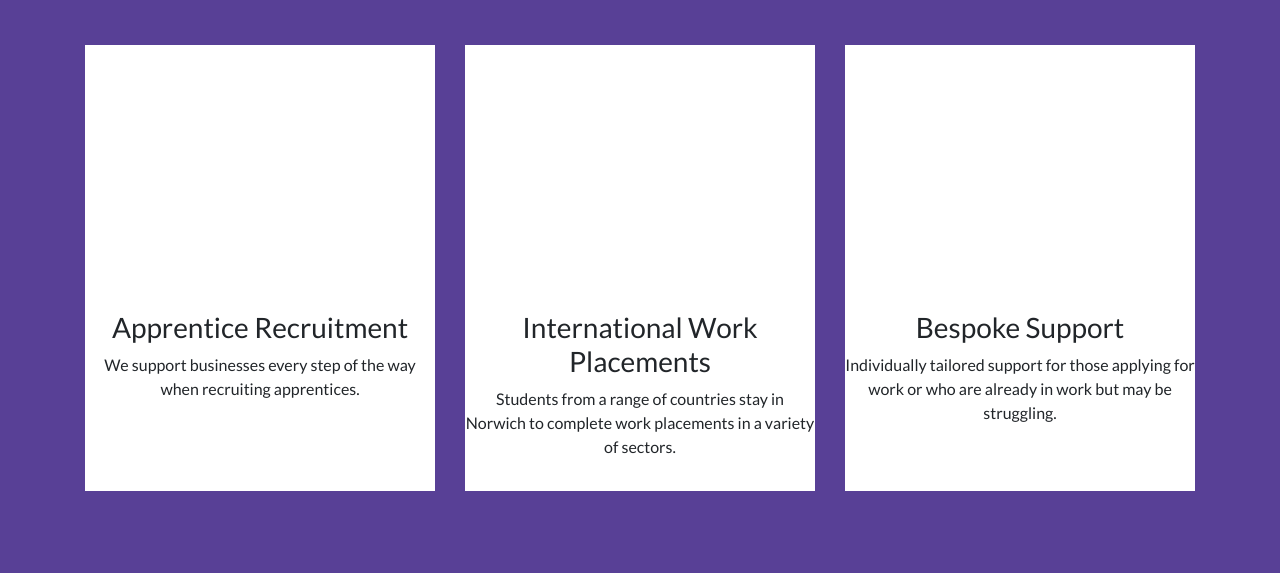
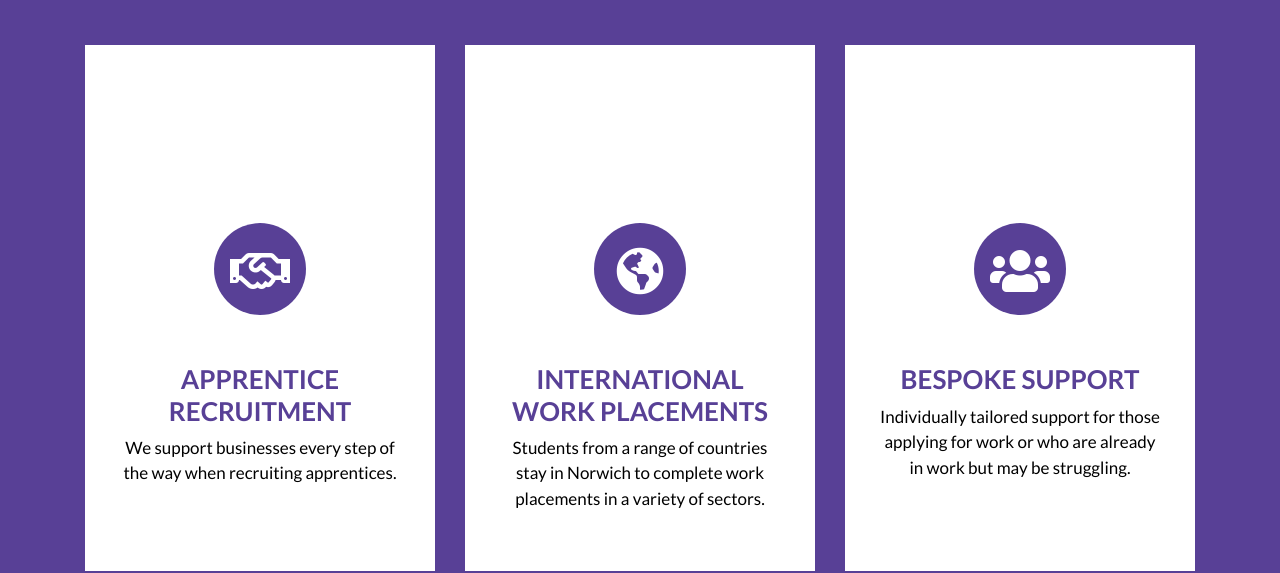
Before and after one commit to MeeranB/Inspire-Norfolk, a website: page index.html in a window 1280 px wide. Shown: the part 248-821 px from the top of the page. Drawn offline with Linux system fonts and the light colour scheme.

Commit message:
Add service-card icons

```diff
--- a/index.html
+++ b/index.html
@@ -56,6 +56,9 @@
                         <div class="service-card service-card__recruitment">
                             <div class="service-card-image"></div>
                             <div class="service-card-content">
+                                <span class="icon-container">
+                                    <i class="far fa-handshake fa-3x"></i>
+                                </span>
                                 <h3>Apprentice Recruitment</h3>
                                 <p>
                                     We support businesses every step of the way when recruiting apprentices.
@@ -67,6 +70,9 @@
                         <div class="service-card service-card__international">
                             <div class="service-card-image"></div>
                             <div class="service-card-content">
+                                <span class="icon-container">
+                                    <i class="fas fa-globe-americas fa-3x"></i>
+                                </span>
                                 <h3>International Work Placements</h3>
                                 <p>
                                     Students from a range of countries stay in Norwich to complete work placements in a variety of sectors.
@@ -78,6 +84,9 @@
                         <div class="service-card service-card__support">
                             <div class="service-card-image"></div>
                             <div class="service-card-content">
+                                <span class="icon-container">
+                                    <i class="fas fa-users fa-3x"></i>
+                                </span>
                                 <h3>Bespoke Support</h3>
                                 <p>
                                     Individually tailored support for those applying for work or who are already in work but may be struggling.
--- a/scss/sections/_header.scss
+++ b/scss/sections/_header.scss
@@ -118,10 +118,7 @@ nav {
     display: inline-block;
     border: none;
     background: white;
-    padding-top: 1rem;
-    padding-bottom: 1rem;
-    padding-left: 2rem;
-    padding-right: 10%;
+    padding: 1rem 10% 1rem 2rem;
     margin-left: auto;
     text-decoration: none;
     position: relative;
--- a/scss/sections/_intro-servicecards.scss
+++ b/scss/sections/_intro-servicecards.scss
@@ -66,12 +66,21 @@
         }
     }
     &-content {
+        position: relative;
         h3 {
             padding-top: 1em;
+            text-transform: uppercase;
+            font-size: 26px;
+            color: #584096;
+            font-weight: 700;
         }
         p {
             padding-bottom: 1em;
+            color: #000;
+            font-size: 17px;
+            font-weight: 400;
         }
+        padding: 55px 35px 27px;
         width: 100%;
         height: auto;
         background-color: white;
@@ -83,4 +92,21 @@
         background-position: 50%;
         background-image: url("../../assets/images/recruitment.jpg");
     }
+    .icon-container {
+        width: 92px;
+        height: 92px;
+        position: absolute;
+        top: -60px;
+        left: 50%;
+        transform: translateX(-50%);
+        border-radius: 50%;
+        background-color: #584096;
+        i {
+            color: white;
+            position: absolute;
+            top: 0;
+            left: 50%;
+            transform: translate(-50%,50%);
+        }
+    }
 }
--- a/scss/style.scss
+++ b/scss/style.scss
@@ -9,6 +9,7 @@
 @use 'fa-code/fontawesome.scss';
 @use 'fa-code/solid.scss';
 @use 'fa-code/brands.scss';
+@use 'fa-code/regular.scss';
 
 //Imports sections
 @use 'sections/header';
```
Also changed, not shown: assets/css/style.css.
